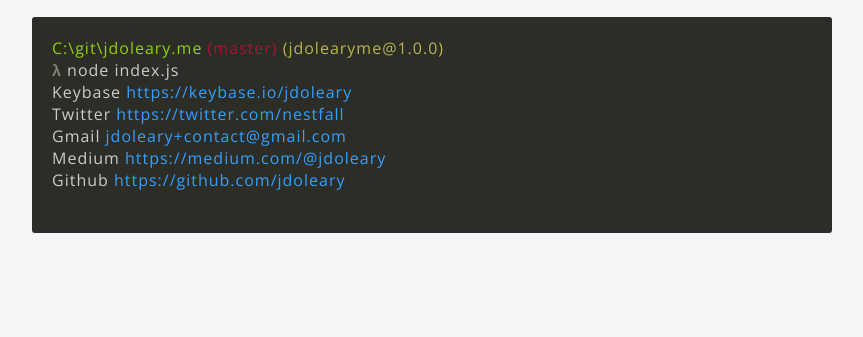
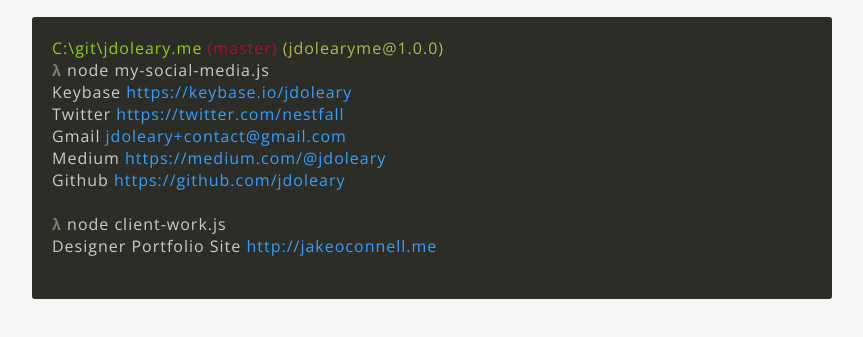
Before and after one commit to jdoleary/jdoleary.me, a website: page app/index.html in a window 1280 px wide. Shown: the part 289-626 px from the top of the page, without its empty margins (208-1071 px from the left). Drawn offline with nearby package versions, Linux system fonts and the light colour scheme.

Commit message:
feat (Jake's Portfolio Site) Adds client work section

```diff
--- a/app/index.html
+++ b/app/index.html
@@ -45,7 +45,7 @@
       </li>
       <li>
         <span class="text--grey bold">&lambda;</span>
-        <span class="text--white">node index.js</span>
+        <span class="text--white">node my-social-media.js</span>
       </li>
       <li>
         <span class="text--white">Keybase</span>
@@ -66,6 +66,15 @@
         <span class="text--white">Github</span>
         <a href="https://github.com/jdoleary" rel="me">https://github.com/jdoleary</a>
       </li>
+      <br/>
+      <li>
+        <span class="text--grey bold">&lambda;</span>
+        <span class="text--white">node client-work.js</span>
+      </li>
+      <li>
+        <span class="text--white">Designer Portfolio Site</span>
+        <a href="http://jakeoconnell.me" rel="me">http://jakeoconnell.me</a>
+      </li>
       <li>
         <span id="input" class="text--white"></span>
         <span class="cursor text--white"></span>
```
